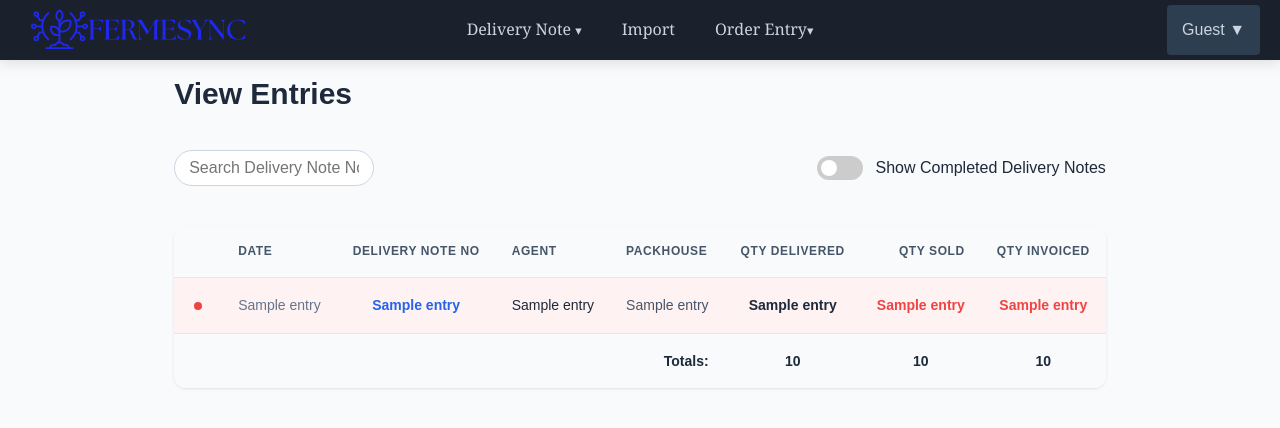
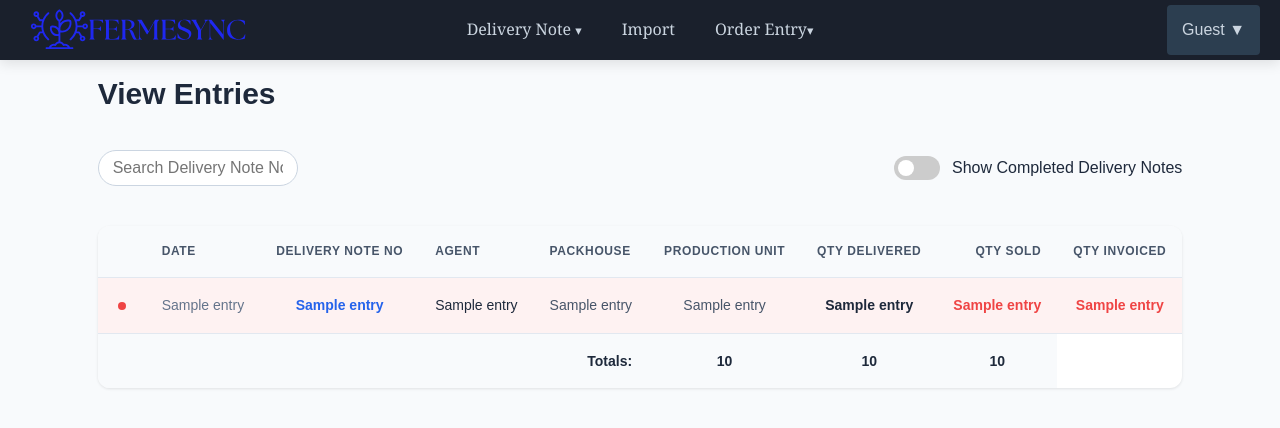
Before and after one commit to Jannes009/Fermesync, a Flask app: template templates/Transition pages/view_entries.html in a window 1280 px wide. Shown: the top 428 px of the page. Run offline with Flask 3, Linux system fonts and the light colour scheme; the template is opened without the code that fills it: most values are stand-ins (such as "Sample title", 1, 10 or a date in 2020); parts of the project's set-up code (start-up, migrations or seed data) failed here and were passed over; some libraries are stand-ins or nearby versions.

Commit message:
Added production unit to view delivery note

```diff
--- a/routes/view.py
+++ b/routes/view.py
@@ -8,13 +8,13 @@ view_bp = Blueprint('view', __name__)
 def view_entries():
     # Create the base query
     query = """
-    SELECT DelIndex, DelDate, DelNoteNo, AgentName, MarketName,
+    SELECT DelIndex, DelDate, DelNoteNo, AgentName, MarketName, ProdUnitName,
            SUM(DelLineQuantityBags) QtyLoaded,
            SUM(TotalQtySold) QtySold,
            SUM(TotalQtyInvoiced) QtyInvoiced,
            DelIsFullyInvoiced
     FROM [dbo].[_uvMarketDeliveryNote] WHERE 1=1
-    GROUP BY DelIndex, DelDate, DelNoteNo, AgentName, MarketName, DelIsFullyInvoiced
+    GROUP BY DelIndex, DelDate, DelNoteNo, AgentName, MarketName, ProdUnitName, DelIsFullyInvoiced
     """
 
 
--- a/templates/Transition pages/view_entries.html
+++ b/templates/Transition pages/view_entries.html
@@ -155,6 +155,7 @@
                                 <th>Delivery Note No</th>
                                 <th>Agent</th>
                                 <th>Packhouse</th>
+                                <th>Production Unit</th>
                                 <th class="number-col">Qty Delivered</th>
                                 <th class="number-col">Qty Sold</th>
                                 <th class="number-col">Qty Invoiced</th>
@@ -162,9 +163,9 @@
                         </thead>
                         <tbody>
                             {% for entry in entries %}
-                            {% set fully_invoiced = entry[7] == entry[5] %}
-                            {% set partially_invoiced = entry[7] > 0 and entry[7] < entry[5] %}
-                            {% set high_sales = entry[6] > entry[5] * 0.8 %}
+                            {% set fully_invoiced = entry[8] == entry[6] %}
+                            {% set partially_invoiced = entry[8] > 0 and entry[8] < entry[6] %}
+                            {% set high_sales = entry[7] > entry[6] * 0.8 %}
                             <tr class="main-row {% if fully_invoiced %}row-fully-invoiced{% elif partially_invoiced %}row-partially-invoiced{% elif high_sales %}row-high-sales{% else %}row-not-invoiced{% endif %}"
                                 data-entry-id="{{ entry[0] }}"
                                 data-completed="{{ '1' if fully_invoiced else '0' }}"
@@ -176,16 +177,17 @@
                                 <td class="delivery-note-cell">{{ entry[2] }}</td>
                                 <td class="agent-cell">{{ entry[3] }}</td>
                                 <td class="market-cell">{{ entry[4] }}</td>
-                                <td class="quantity-cell">{{ entry[5] }}</td>
-                                <td class="quantity-cell {% if entry[6] == entry[5] %}fully-sold{% elif entry[6] > 0 %}partially-sold{% else %}not-sold{% endif %}">{{ entry[6] }}</td>
-                                <td class="quantity-cell {% if entry[7] == entry[5] %}fully-sold{% elif entry[7] > 0 %}partially-sold{% else %}not-sold{% endif %}">{{ entry[7] }}</td>
+                                <td class="market-cell">{{ entry[5] }}</td>
+                                <td class="quantity-cell">{{ entry[6] }}</td>
+                                <td class="quantity-cell {% if entry[7] == entry[6] %}fully-sold{% elif entry[7] > 0 %}partially-sold{% else %}not-sold{% endif %}">{{ entry[7] }}</td>
+                                <td class="quantity-cell {% if entry[8] == entry[6] %}fully-sold{% elif entry[8] > 0 %}partially-sold{% else %}not-sold{% endif %}">{{ entry[8] }}</td>
                             </tr>
                             {% endfor %}
                             <tr class="totals-row">
                                 <td colspan="5" class="totals-label">Totals:</td>
-                                <td class="quantity-cell totals-value">{{ entries|sum(attribute='5') }}</td>
                                 <td class="quantity-cell totals-value">{{ entries|sum(attribute='6') }}</td>
                                 <td class="quantity-cell totals-value">{{ entries|sum(attribute='7') }}</td>
+                                <td class="quantity-cell totals-value">{{ entries|sum(attribute='8') }}</td>
                             </tr>
                         </tbody>
                     </table>
```
